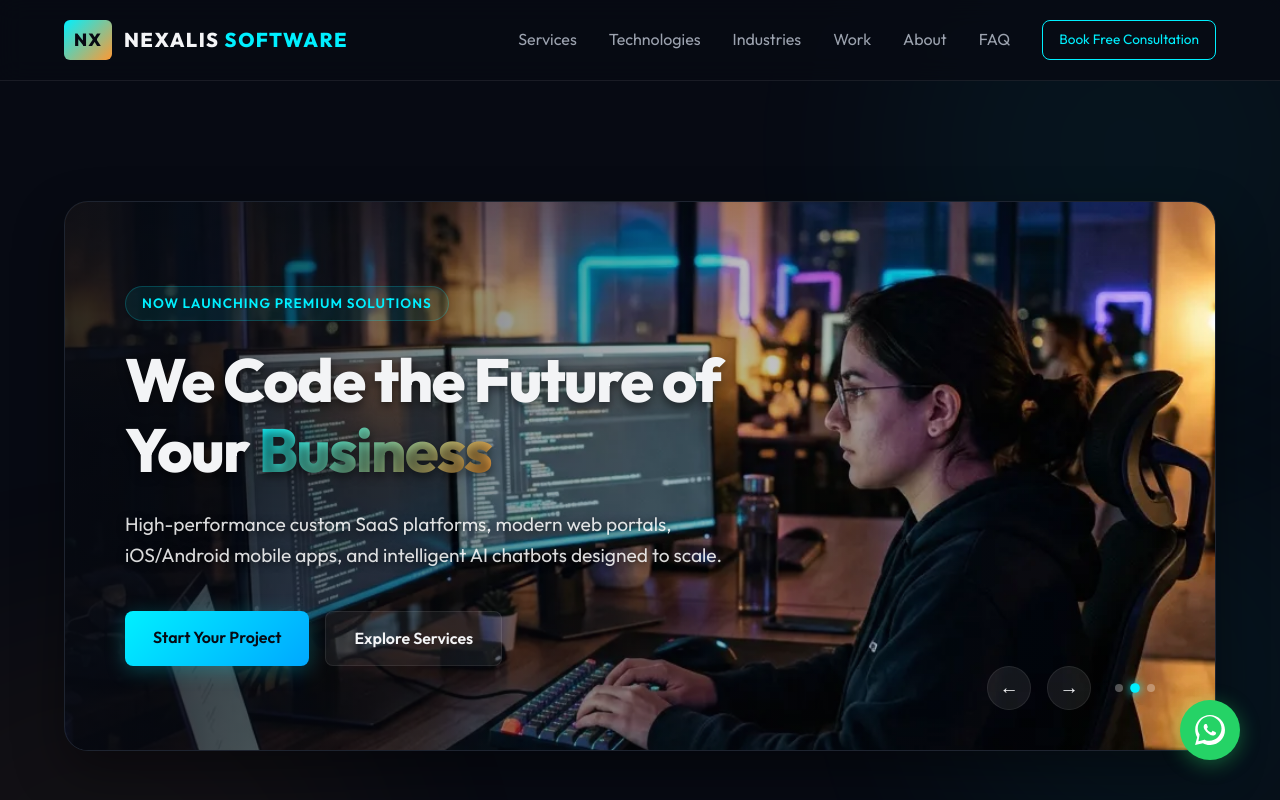
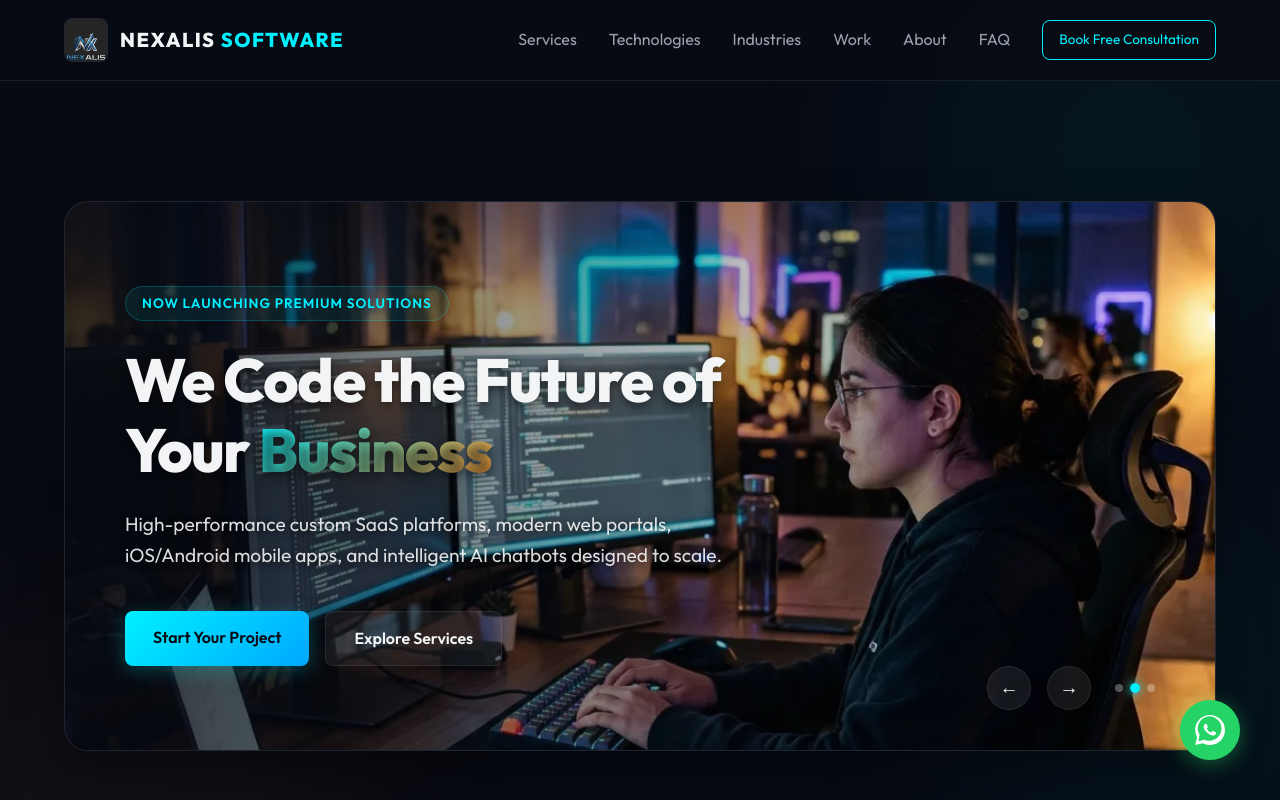
Before and after one commit to SOYAB817/nexalis-website, a React (Vite) app: page / in a window 1280 px wide. Shown: the top 800 px of the page. Built offline with nearby package versions, Linux system fonts and the light colour scheme.

Commit message:
Add new premium interlocking logo to header with cropped CSS styling

```diff
--- a/src/components/Header.tsx
+++ b/src/components/Header.tsx
@@ -1,10 +1,14 @@
+
+import logoImg from '../assets/logo.jpg';
 
 export default function Header() {
   return (
     <header>
       <div className="nav-container">
         <a href="#" className="logo">
-          <span className="logo-nx">NX</span>
+          <div className="logo-icon-wrapper">
+            <img src={logoImg} alt="Nexalis Logo" className="logo-icon" />
+          </div>
           <span className="logo-text">
             NEXALIS <span className="highlight">SOFTWARE</span>
           </span>
--- a/src/index.css
+++ b/src/index.css
@@ -116,14 +116,29 @@ header {
     gap: 12px;
 }
 
-.logo-nx {
-    background: linear-gradient(135deg, var(--primary), var(--secondary));
-    color: var(--bg-dark);
-    font-weight: 800;
-    font-size: 1.1rem;
-    padding: 6px 10px;
-    border-radius: 6px;
-    letter-spacing: 1px;
+.logo-icon-wrapper {
+    width: 44px;
+    height: 44px;
+    border-radius: 8px;
+    overflow: hidden;
+    border: 1.5px solid var(--border-glass);
+    display: flex;
+    justify-content: center;
+    align-items: flex-start;
+    background-color: #0c1220;
+    transition: var(--transition);
+}
+
+.logo:hover .logo-icon-wrapper {
+    border-color: var(--primary);
+    box-shadow: 0 0 12px var(--primary-glow);
+}
+
+.logo-icon {
+    width: 100%;
+    height: 140%;
+    object-fit: cover;
+    object-position: top;
 }
 
 .logo-text {
```
Also changed, not shown: src/assets/logo.jpg (added).
